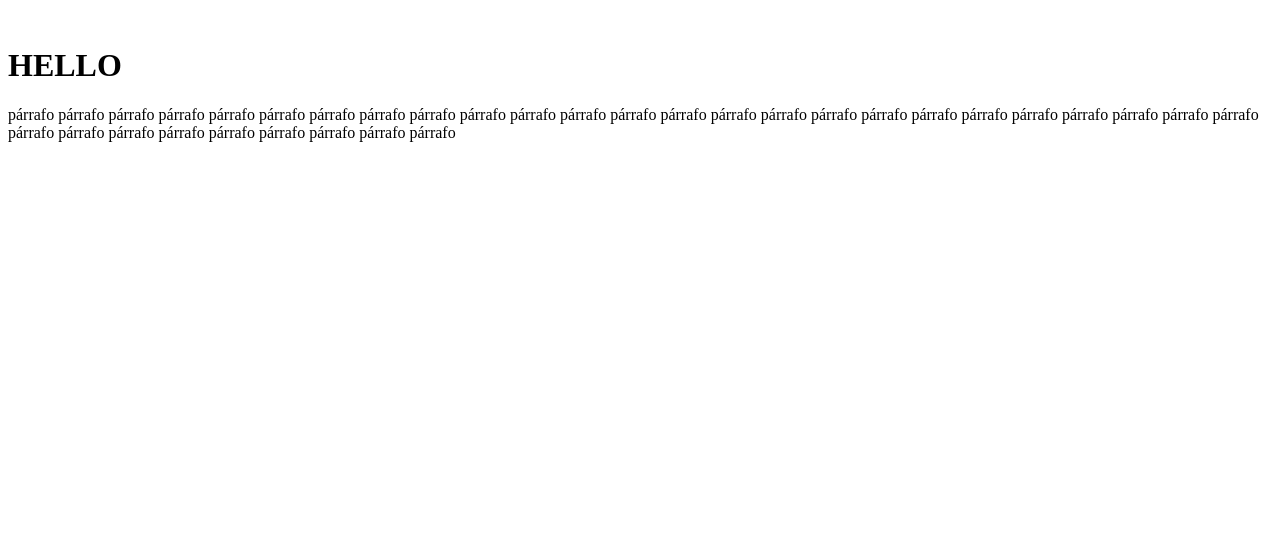
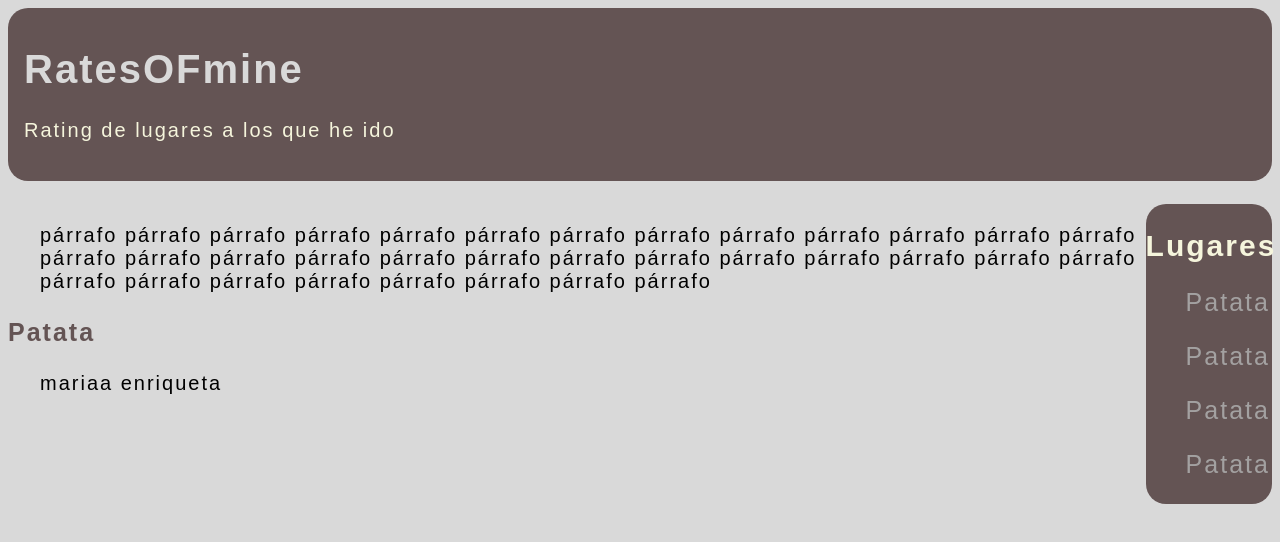
Before and after one commit to ramikate/ratesOFmine, a website: page static/index.html in a window 1280 px wide. Drawn offline with Linux system fonts and the light colour scheme.

Commit message:
styles and nav

```diff
--- a/static/index.html
+++ b/static/index.html
@@ -2,22 +2,62 @@
 <html>
 
 <head>
+    <link rel="stylesheet" href="styles.css">
+    <meta name="keywords" content="opiniones, lugares, Mallorca">
+    <meta name="author" content="C.R.B">
+
     <title>
         RatesOFmine
     </title>
 </head>
 
 <body>
+
+
+
+ <div class= encabezado>
+</br>
+    <h1>
+        RatesOFmine
+    </h1>
+    <p>
+        Rating de lugares a los que he ido
+    </p>
+</br>
+ </div>
+</br>
+ <div class= nav>
     <nav>
 
-    </nav>
-    <br />
+    <h2>
+        Lugares
+    </h2>
+    <ul>
+        Patata
+    </ul>
+    <ul>
+        Patata
+    </ul>
+    <ul>
+        Patata
+    </ul>
+    <ul>
+        Patata
+    </ul>
+</nav>
+</div>
 
-    <h1>HELLO</h1>
-    <p>párrafo  párrafo  párrafo  párrafo  párrafo  párrafo  párrafo  párrafo  párrafo  párrafo  párrafo  párrafo  párrafo  párrafo  párrafo  párrafo
+ <p>
     párrafo  párrafo  párrafo  párrafo  párrafo  párrafo  párrafo  párrafo  párrafo  párrafo  párrafo  párrafo  párrafo  párrafo  párrafo  párrafo
-    párrafo  párrafo  </p>
-
+    párrafo  párrafo  párrafo  párrafo  párrafo  párrafo  párrafo  párrafo  párrafo  párrafo  párrafo  párrafo  párrafo  párrafo  párrafo  párrafo
+    párrafo  párrafo
+</p>
+    <h3>
+        Patata
+    </h3>
+    <p>
+        mariaa enriqueta
+    </p>
 </body>
 
 </html>
--- a/static/styles.css
+++ b/static/styles.css
@@ -1,31 +1,98 @@
+
 body {
+    display: block;
+    flex-direction: column;
+    justify-content: center;
+    flex-shrink: 0;
+    color: #000;
+    font-family: "Source Sans Pro", sans-serif;
+    font-size: 1.25rem;
+    font-style: normal;
+    letter-spacing: 0.125rem;
+    background-color: #D9D9D9;
+
+
+
+    .encabezado {
+      background-color: #645454;
+      border-radius: 20px;
+
+      h1 {
+
+        display: flex;
+        margin-left: 1rem;
+        margin-top: 1rem;
+        flex-direction: column;
+        justify-content: center;
+        flex-shrink: 0;
+        color: #D9D9D9;
+        font-family: "Sunflower", sans-serif;
+        font-size: 2.5rem;
+        font-style: normal;
+
+      }
+      p {
+        margin-left: 1rem;
+        color: beige;
+        margin-bottom: 1rem;
+      }
+    }
+
+   p {
+    margin-left: 2rem;
+  }
+
+
+  h2 {
     display: flex;
     flex-direction: column;
     justify-content: center;
     flex-shrink: 0;
-    color: #000;
-    font-family: Source Sans Pro;
-    font-size: 1.25rem;
+    color: #645454;
+    font-family: Sunflower, sans-serif;
+    font-size: 1.875rem;
     font-style: normal;
-    font-weight: 400;
-    line-height: 150%; /* 1.875rem */
-    letter-spacing: 0.125rem;
-
   }
 
-  header  {
-
+  h3 {
+    display: flex;
+    flex-direction: column;
+    justify-content: center;
+    flex-shrink: 0;color: #645454;
+    font-family: Sunflower, sans-serif;
+    font-size: 1.5625rem;
+    font-style: normal;
   }
 
-  /* Applies to all <h1>...</h1> elements. */
-  h1 {
-    font-size: 35px;
-    font-weight: normal;
-    margin-top: 5px;
-  }
+  .nav {
+    text-align: right;
+    display: inline-block;
+    float: right;
+    width: 10%;
+    color: #a3a1a1;
+    font-family: Sunflower;
+    font-size: 1.5625rem;
+    font-style: normal;
+    background-color: #645454;
+    border-radius: 20px;
 
-  /* Applies to all elements with <... class="someclass"> specified. */
-  .someclass { color: red; }
+    h2 {
+      display: flex;
+      flex-direction: column;
+      justify-content: center;
+      flex-shrink: 0;
+      color: beige;
+      font-family: Sunflower, sans-serif;
+      font-size: 1.875rem;
+      font-style: normal;
+      margin-right: 2rem;
+    }
 
-  /* Applies to the element with <... id="someid"> specified. */
-  #someid { color: green; }
+    ul {
+      margin-right: 2rem;
+      font-family: "Source Sans Pro", sans-serif;
+    }
+    }
+
+
+}
```
